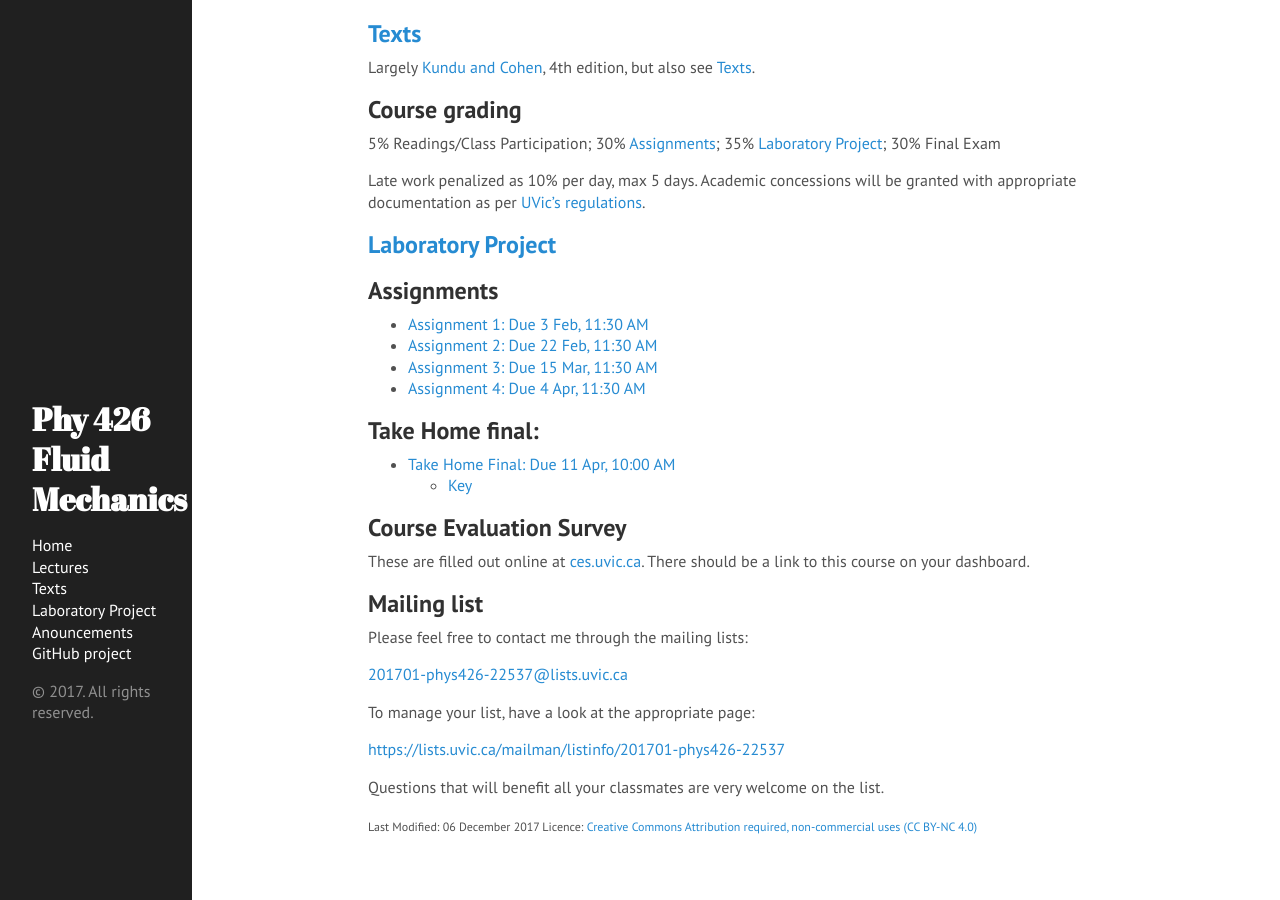
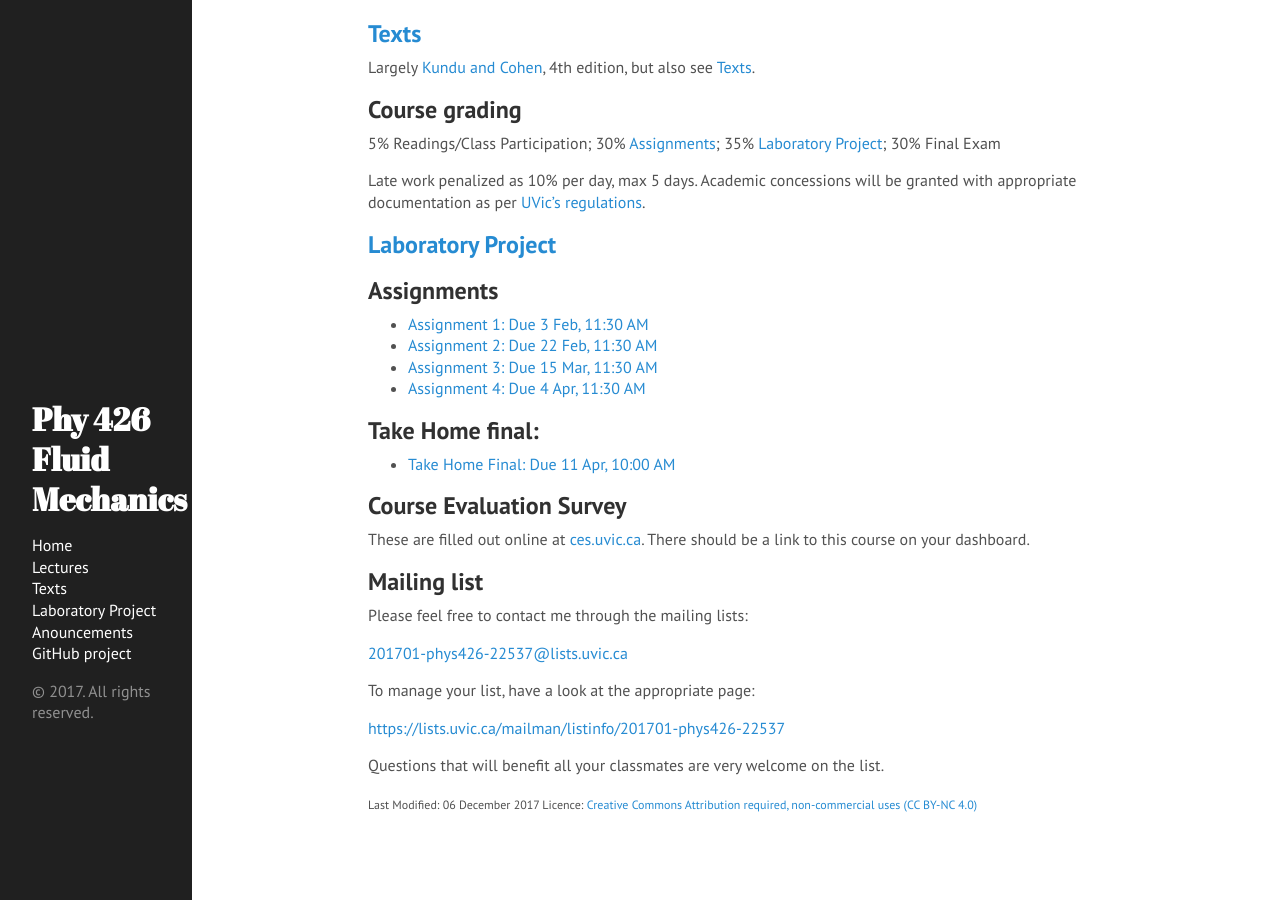
Before and after one commit to jklymak/Phy426, a Jekyll site: the page built from docs/index.md, in a window 1280 px wide and 900 px high, scrolled down 1087 px. Built offline with Jekyll 4.4.1, drawn with Linux system fonts in a browser that asks for light colours.

Commit message:
Removed Keys

```diff
--- a/docs/index.md
+++ b/docs/index.md
@@ -60,7 +60,6 @@ with appropriate documentation as per [UVic's regulations](http://www.uvic.ca/re
 ## Take Home final:
 
 - [Take Home Final: Due 11 Apr, 10:00 AM](./Assignments/TakeHome2017.pdf)
-	- [Key](./Assignments/TakeHomeKey.pdf)
 
 ## Course Evaluation Survey
 
```
Also changed, not shown: 5 other files.
